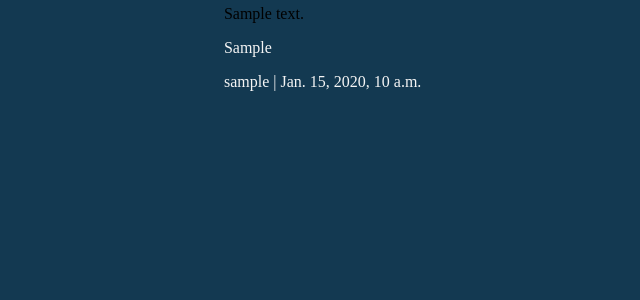
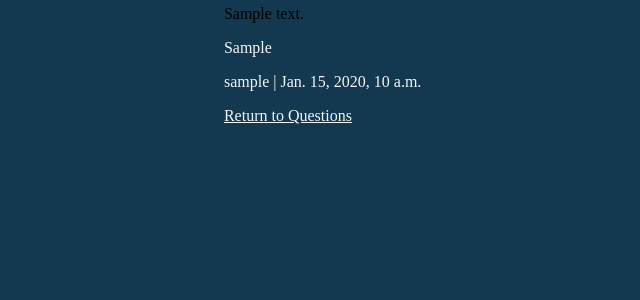
Before and after one commit to momentum-team-3/questionbox-kldavis52, a Django app: page /qanda/ in a window 1280 px wide. Shown: the part 181-481 px from the top of the page, without its empty margins (295-935 px from the left). Run offline with Django 3.2, Linux system fonts and the light colour scheme; tables that the repository leaves empty hold one stand-in row (values such as "Sample post"); parts of the project's set-up code (start-up, migrations or seed data) failed here and were passed over.

Commit message:
updated questions_list.html to include a link to question_detail where answers will be added

```diff
--- a/templates/qanda/questions_list.html
+++ b/templates/qanda/questions_list.html
@@ -34,8 +34,10 @@
   {% endfor %}
   </p>
 
-  <p class="footer text">{{ question.user }}<span> | </span>{{ question.date_time }}</p><br>
-  <br />
+  <p class="footer text">{{ question.user }}<span> | </span>{{ question.date_time }}</p>
+  <p><a class="link text" href="{% url 'question_detail' pk=question.pk %}">Return to Questions</a></p>
+  <br>
+  <br>
   {% endfor %}
 </div>
 
```
